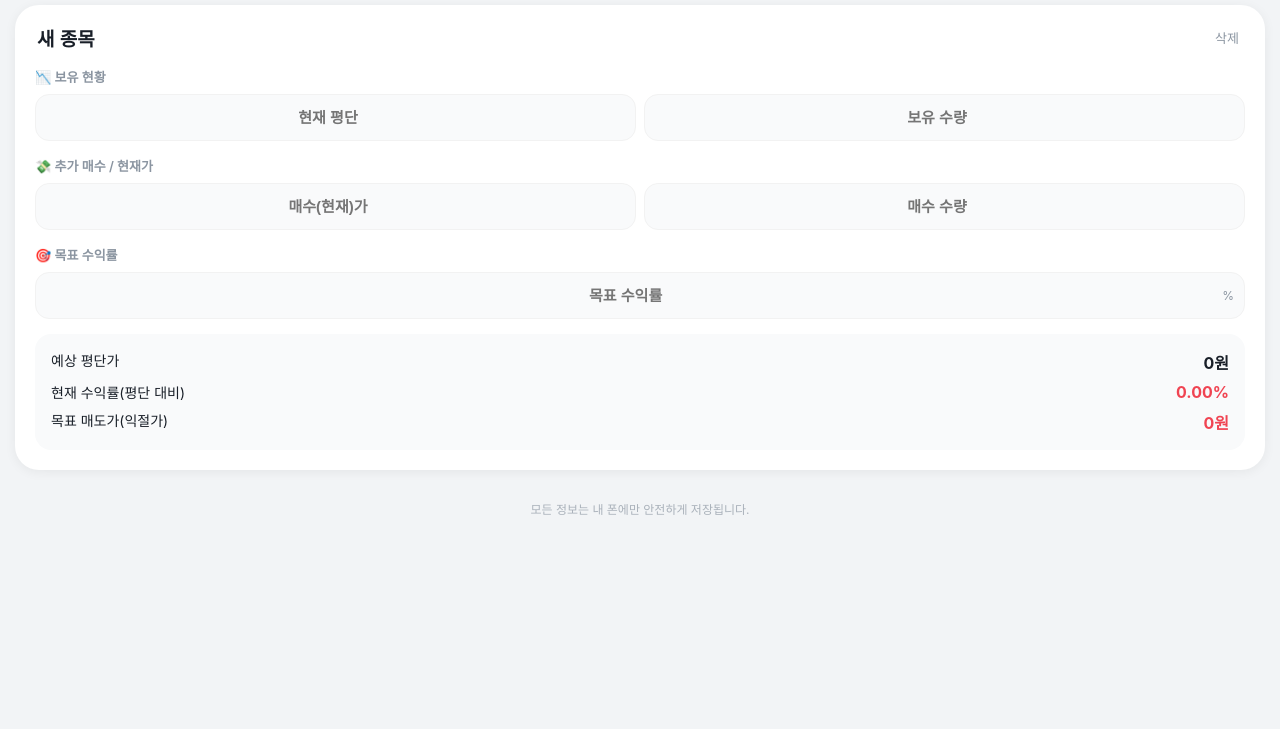
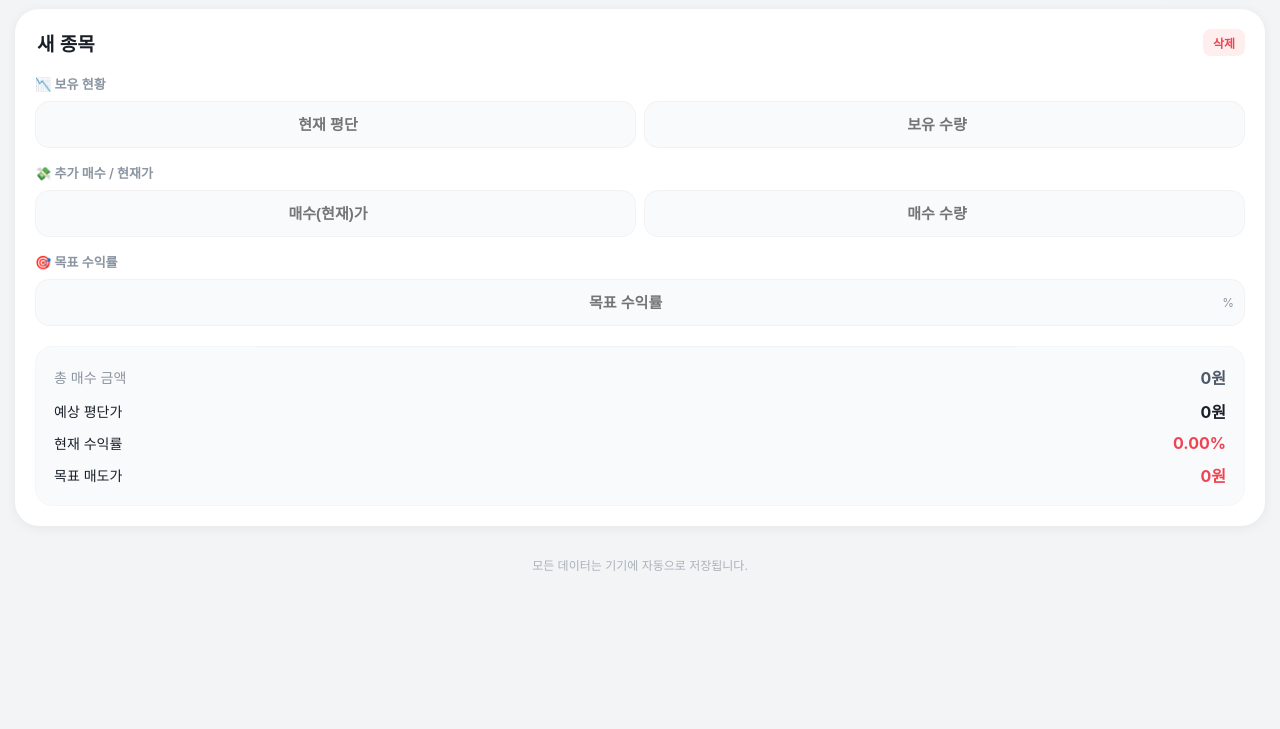
Before and after one commit to kyd5432/stock-calc, a plain HTML site: page index.html in a window 1280 px wide. Shown: the part 71-800 px from the top of the page. Drawn offline with Linux system fonts and the light colour scheme.

Commit message:
Update index.html
총투자금 추가

```diff
--- a/index.html
+++ b/index.html
@@ -12,14 +12,14 @@
 
         .header { display: flex; justify-content: space-between; align-items: center; margin-bottom: 20px; padding: 0 5px; }
         .header h1 { font-size: 22px; font-weight: bold; margin: 0; }
-        .add-btn { background: var(--blue); color: white; border: none; border-radius: 10px; padding: 8px 15px; font-weight: bold; font-size: 14px; }
+        .add-btn { background: var(--blue); color: white; border: none; border-radius: 12px; padding: 10px 18px; font-weight: bold; font-size: 14px; box-shadow: 0 4px 10px rgba(49, 130, 246, 0.2); }
 
         .card { background: white; border-radius: 24px; padding: 20px; margin-bottom: 20px; box-shadow: 0 2px 12px rgba(0,0,0,0.06); }
         .card-header { display: flex; justify-content: space-between; align-items: center; margin-bottom: 18px; }
         .stock-name-input { border: none; font-size: 19px; font-weight: bold; color: var(--text-main); width: 70%; outline: none; }
-        .del-btn { background: none; border: none; color: var(--text-sub); font-size: 13px; }
+        .del-btn { background: #fee; border: none; color: var(--red); padding: 5px 10px; border-radius: 8px; font-size: 12px; font-weight: bold; }
 
-        .section-title { font-size: 13px; font-weight: 600; color: var(--text-sub); margin: 15px 0 8px 0; display: flex; align-items: center; gap: 4px; }
+        .section-title { font-size: 13px; font-weight: 600; color: var(--text-sub); margin: 15px 0 8px 0; }
 
         .input-row { display: flex; gap: 8px; margin-bottom: 10px; }
         .input-box { flex: 1; background: #f9fafb; border-radius: 14px; display: flex; align-items: center; padding: 4px 10px; border: 1px solid #f2f2f2; }
@@ -27,10 +27,11 @@
         .unit { font-size: 12px; color: var(--text-sub); margin-left: 2px; }
 
         /* 결과 영역 */
-        .result-box { background: #f9fafb; border-radius: 16px; padding: 16px; margin-top: 15px; }
-        .result-row { display: flex; justify-content: space-between; margin-bottom: 8px; font-size: 14px; }
+        .result-box { background: #f9fafb; border-radius: 18px; padding: 18px; margin-top: 20px; border: 1px inset rgba(0,0,0,0.02); }
+        .result-row { display: flex; justify-content: space-between; align-items: center; margin-bottom: 10px; font-size: 14px; }
         .result-row:last-child { margin-bottom: 0; }
-        .val-bold { font-weight: bold; font-size: 16px; }
+        .val-bold { font-weight: 700; font-size: 16px; }
+        .val-total { color: #4e5968; } /* 총액 강조용 */
         .up { color: var(--red); }
         .down { color: var(--blue); }
 
@@ -46,13 +47,13 @@
 
     <div id="stockList"></div>
 
-    <div class="footer-info">모든 정보는 내 폰에만 안전하게 저장됩니다.</div>
+    <div class="footer-info">모든 데이터는 기기에 자동으로 저장됩니다.</div>
 
 <script>
     let stocks = [];
 
     window.onload = () => {
-        const saved = localStorage.getItem('myStocksV2');
+        const saved = localStorage.getItem('myStocksV3');
         if (saved) {
             stocks = JSON.parse(saved);
             render();
@@ -65,11 +66,11 @@
         const newStock = {
             id: Date.now(),
             name: "새 종목",
-            curPrice: "",   // 현재 평단
-            curQty: "",     // 현재 수량
-            buyPrice: "",   // 추가 매수가
-            buyQty: "",     // 추가 수량
-            targetRate: ""  // 목표 수익률 %
+            curPrice: "",
+            curQty: "",
+            buyPrice: "",
+            buyQty: "",
+            targetRate: ""
         };
         stocks.push(newStock);
         save();
@@ -94,7 +95,7 @@
     }
 
     function save() {
-        localStorage.setItem('myStocksV2', JSON.stringify(stocks));
+        localStorage.setItem('myStocksV3', JSON.stringify(stocks));
     }
 
     function refreshCard(id) {
@@ -107,21 +108,24 @@
         const bQ = parseFloat(s.buyQty) || 0;
         const tR = parseFloat(s.targetRate) || 0;
 
-        // 1. 평단가 계산
+        // 1. 총 매수 금액 계산 (보유분 + 추가매수분)
+        const totalCost = (cP * cQ) + (bP * bQ);
+
+        // 2. 평단가 계산
         const totalQty = cQ + bQ;
-        const totalCost = (cP * cQ) + (bP * bQ);
         const newAvg = totalQty > 0 ? Math.floor(totalCost / totalQty) : 0;
 
-        // 2. 현재 수익률 계산 (추가 매수가를 현재가로 가정 시)
+        // 3. 현재 수익률 계산 (추가 매수가를 현재가로 가정 시)
         let profitRate = 0;
         if (cP > 0 && bP > 0) {
             profitRate = ((bP - cP) / cP) * 100;
         }
 
-        // 3. 목표가 계산 (평단 기준)
+        // 4. 목표가 계산 (평단 기준)
         const targetPrice = newAvg > 0 ? Math.floor(newAvg * (1 + tR / 100)) : 0;
 
         // UI 업데이트
+        document.getElementById(`resTotal-${id}`).innerText = totalCost.toLocaleString() + "원";
         document.getElementById(`resAvg-${id}`).innerText = newAvg.toLocaleString() + "원";
 
         const rateEl = document.getElementById(`resRate-${id}`);
@@ -165,15 +169,19 @@
 
                     <div class="result-box">
                         <div class="result-row">
+                            <span style="color:#8b95a1">총 매수 금액</span>
+                            <span class="val-bold val-total" id="resTotal-${s.id}">0원</span>
+                        </div>
+                        <div class="result-row">
                             <span>예상 평단가</span>
                             <span class="val-bold" id="resAvg-${s.id}">0원</span>
                         </div>
                         <div class="result-row">
-                            <span>현재 수익률(평단 대비)</span>
+                            <span>현재 수익률</span>
                             <span class="val-bold" id="resRate-${s.id}">0%</span>
                         </div>
                         <div class="result-row">
-                            <span>목표 매도가(익절가)</span>
+                            <span>목표 매도가</span>
                             <span class="val-bold up" id="resTarget-${s.id}">0원</span>
                         </div>
                     </div>
```
